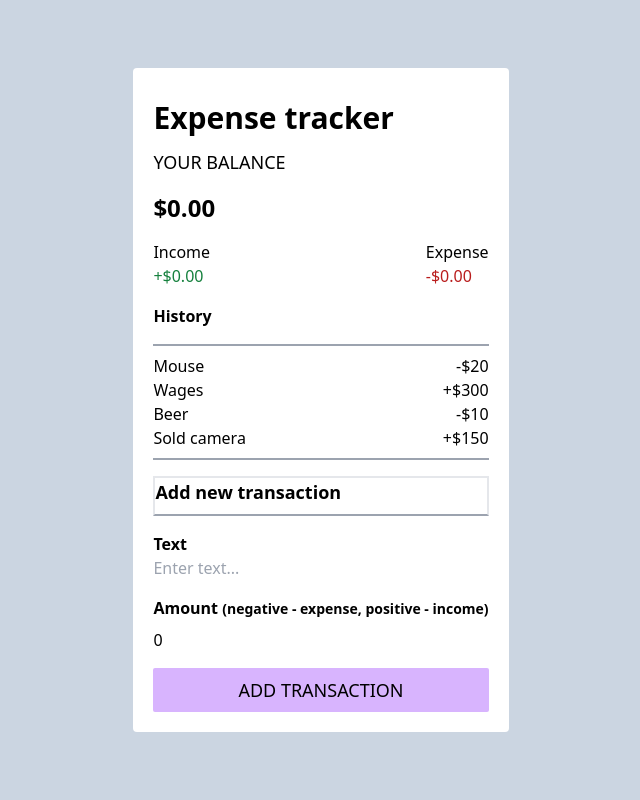
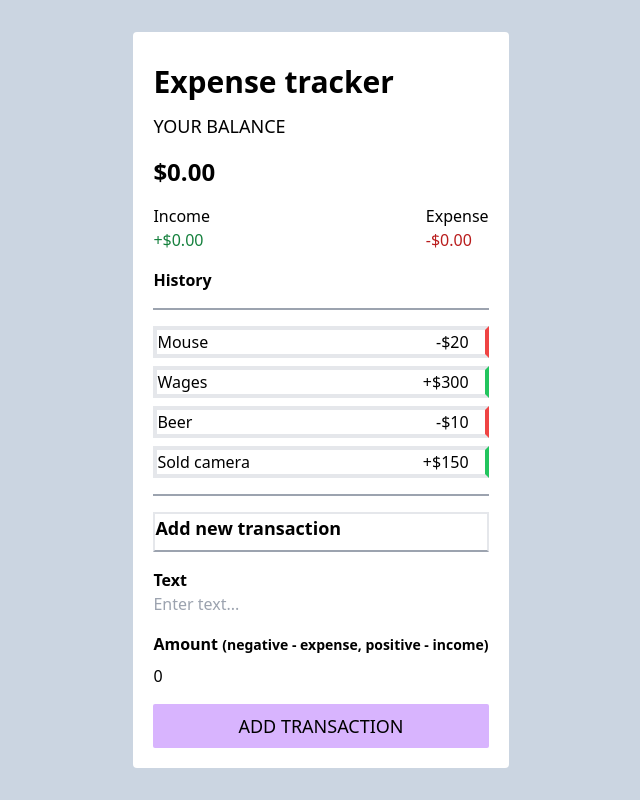
Before and after one commit to jakewarrenblack/react-expense-tracker, a React (Create React App) app: page / in a window 1280 px wide. Shown: the whole page, without its empty margins (319-959 px from the left). Built offline with nearby package versions, Linux system fonts and the light colour scheme.

Commit message:
Add clsx, show green border for income, red border for expenses

```diff
--- a/package.json
+++ b/package.json
@@ -10,6 +10,7 @@
     "@types/node": "^16.11.38",
     "@types/react": "^18.0.12",
     "@types/react-dom": "^18.0.5",
+    "clsx": "^1.1.1",
     "react": "^18.1.0",
     "react-dom": "^18.1.0",
     "react-scripts": "5.0.1",
--- a/src/components/Transaction.tsx
+++ b/src/components/Transaction.tsx
@@ -1,3 +1,4 @@
+import clsx from "clsx";
 import { Transaction as TransactionType } from "../context/GlobalState";
 
 export const Transaction = ({
@@ -9,7 +10,12 @@ export const Transaction = ({
 
   // using math abs to make it always positive
   return (
-    <li className="flex justify-between">
+    <li
+      className={clsx(
+        "flex my-2 justify-between pr-4 border-4",
+        sign === "-" ? "border-r-red-500" : "border-r-green-500"
+      )}
+    >
       {transaction.text}
       <span>
         {sign}${Math.abs(transaction.amount)}
```
Also changed, not shown: 1 other file (tests, documents, lock files or other folders).
